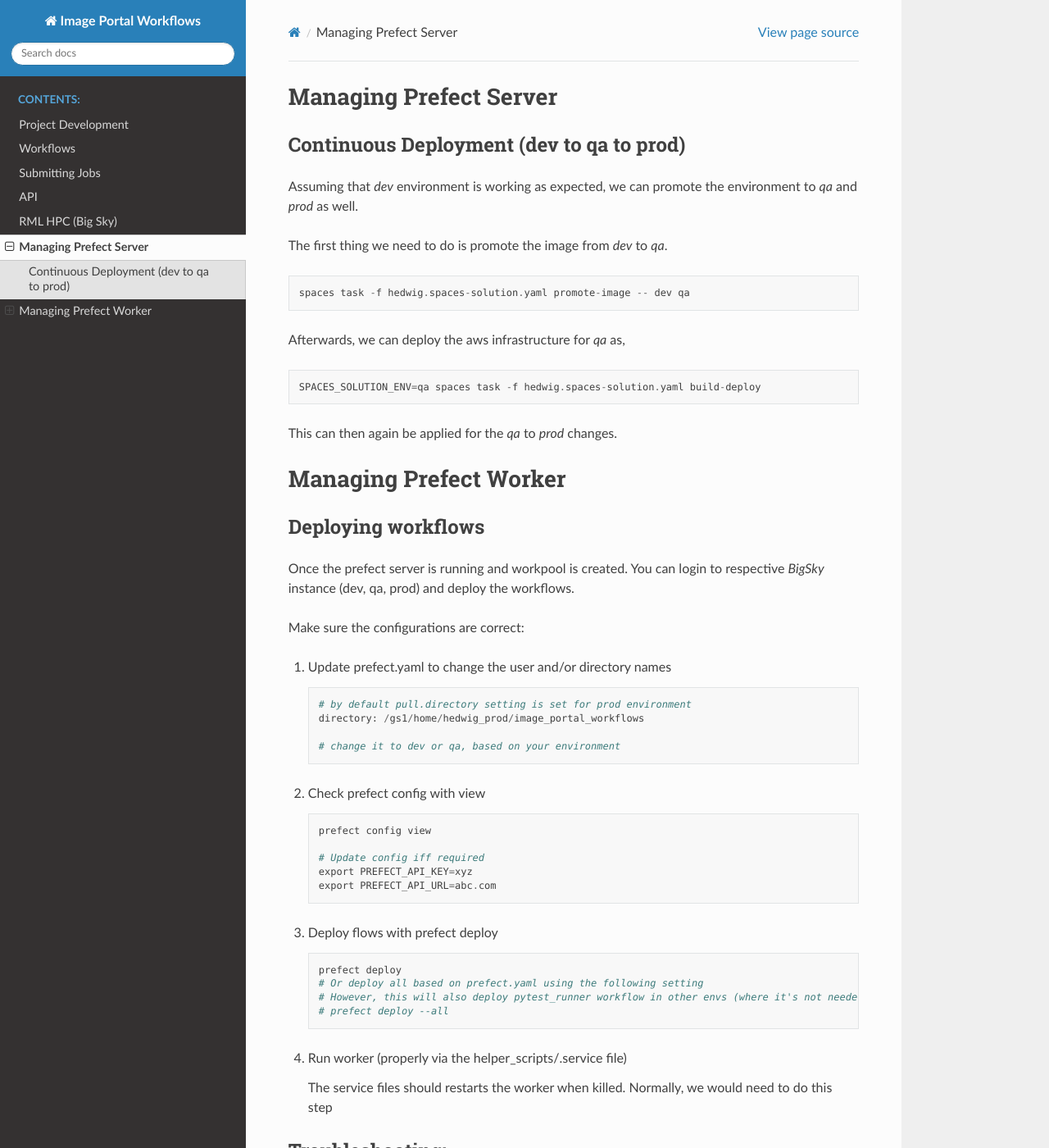
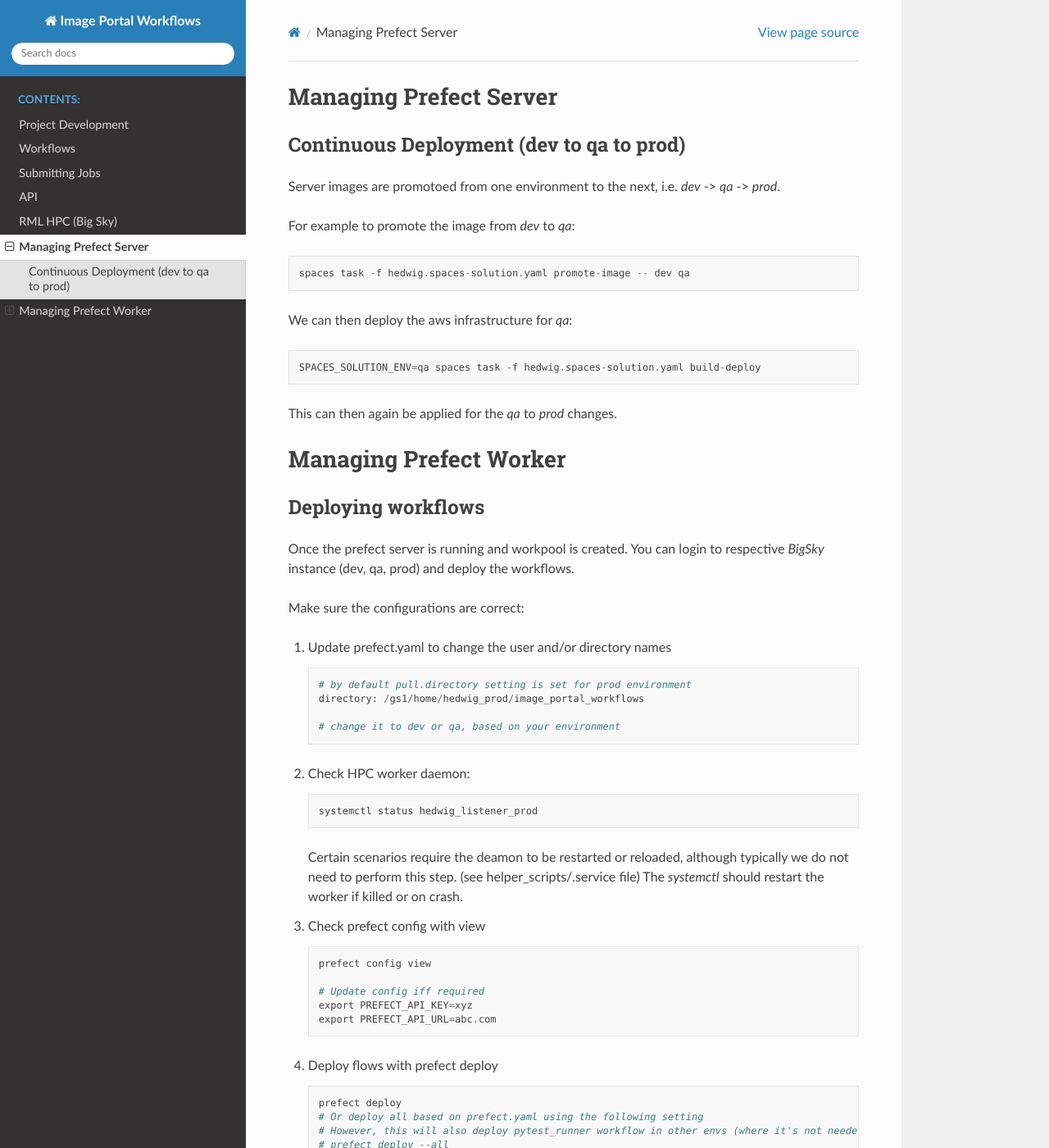
Before and after one commit to niaid/image_portal_workflows, a Sphinx documentation site: the page built from docs/source/prefect.rst, in a window 1280 px wide and 1400 px high. Shown: the whole window at 82% size. Built offline with Sphinx 7.4.7 and the Read the Docs theme 2.0.0, drawn with Linux system fonts in a browser that asks for light colours.

Commit message:
Update prefect.rst

```diff
--- a/docs/source/prefect.rst
+++ b/docs/source/prefect.rst
@@ -5,15 +5,15 @@
 Continuous Deployment (dev to qa to prod)
 -----------------------------------------
 
-Assuming that `dev` environment is working as expected, we can promote the environment to `qa` and `prod` as well.
+Server images are promotoed from one environment to the next, i.e. `dev` -> `qa` -> `prod`.
 
-The first thing we need to do is promote the image from `dev` to `qa`.
+For example to promote the image from `dev` to `qa`:
 
 .. code-block::
 
    spaces task -f hedwig.spaces-solution.yaml promote-image -- dev qa
 
-Afterwards, we can deploy the aws infrastructure for `qa` as,
+We can then deploy the aws infrastructure for `qa`:
 
 .. code-block::
 
@@ -40,7 +40,18 @@
 
       # change it to dev or qa, based on your environment
 
-2. Check prefect config with view
+2. Check HPC worker daemon:
+
+   .. code-block::
+
+      systemctl status hedwig_listener_prod
+
+
+   Certain scenarios require the deamon to be restarted or reloaded, although typically we do not need to perform this step. (see helper_scripts/.service file) The `systemctl` should restart the worker if killed or on crash.
+
+
+
+3. Check prefect config with view
 
    .. code-block::
 
@@ -59,9 +70,6 @@
       # However, this will also deploy pytest_runner workflow in other envs (where it's not needed)
       # prefect deploy --all
 
-4. Run worker (properly via the helper_scripts/.service file)
-
-   The service files should restarts the worker when killed. Normally, we would need to do this step
 
 
 Troubleshooting:
```
Also changed, not shown: other parts of docs/source/prefect.rst (+1 -1 lines).
